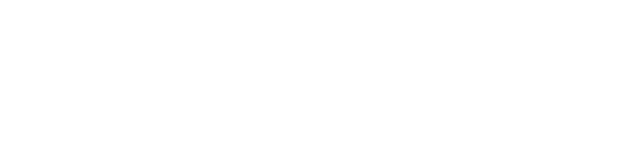
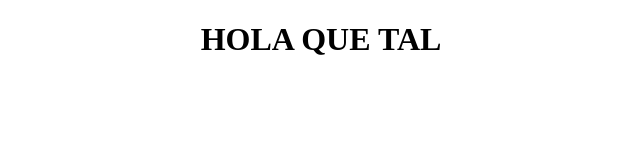
Before and after one commit to JCOSMR/julianpublico, a plain HTML site: page index.html in a window 1280 px wide. Shown: the whole page, without its empty margins (319-959 px from the left). Drawn offline with Linux system fonts and the light colour scheme.

Commit message:
Update index.html

```diff
--- a/index.html
+++ b/index.html
@@ -6,6 +6,6 @@
     <title>Document</title>
 </head>
 <body>
-
+    <h1 style="text-align: center;">HOLA QUE TAL</h1>
 </body>
 </html>
```
